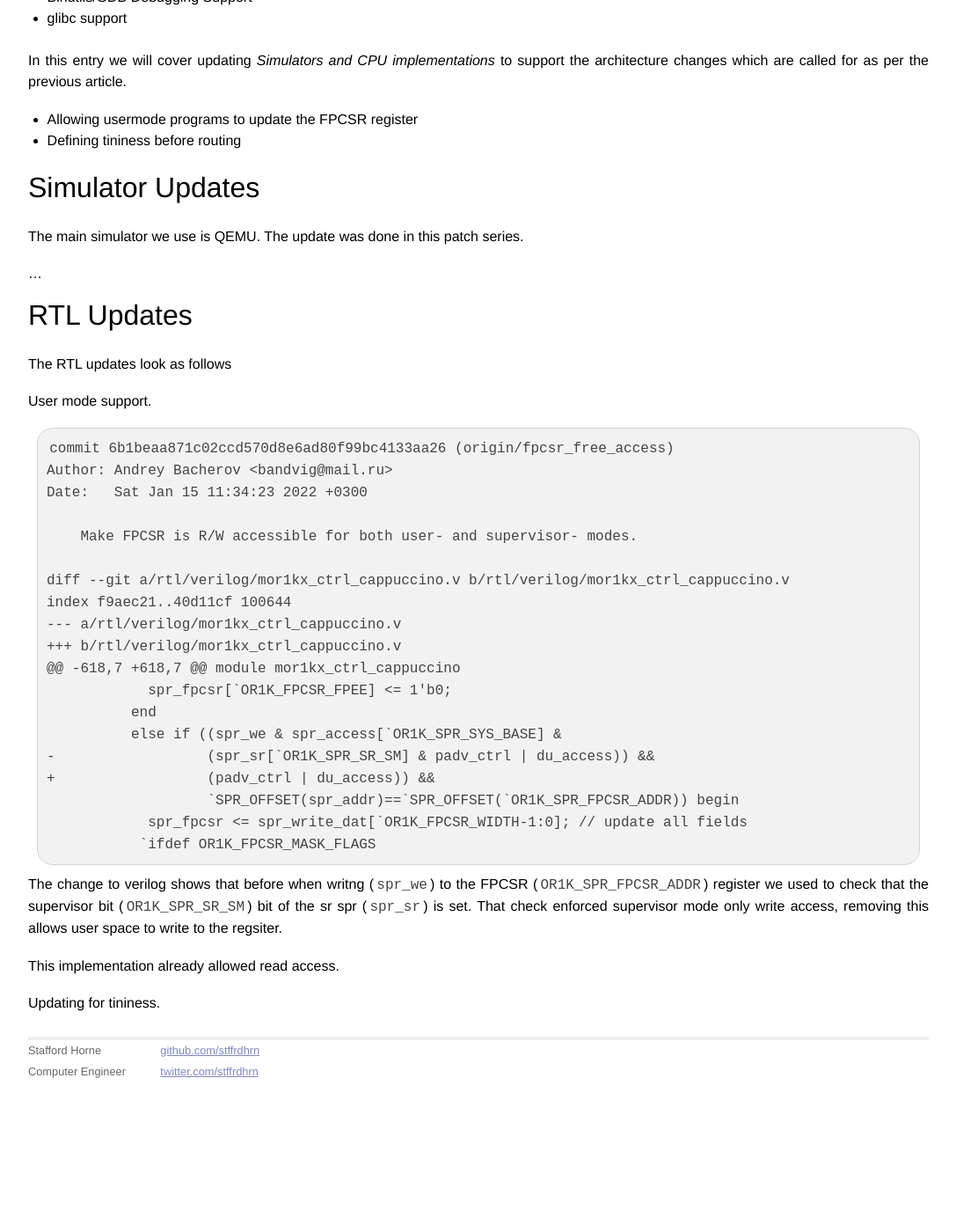
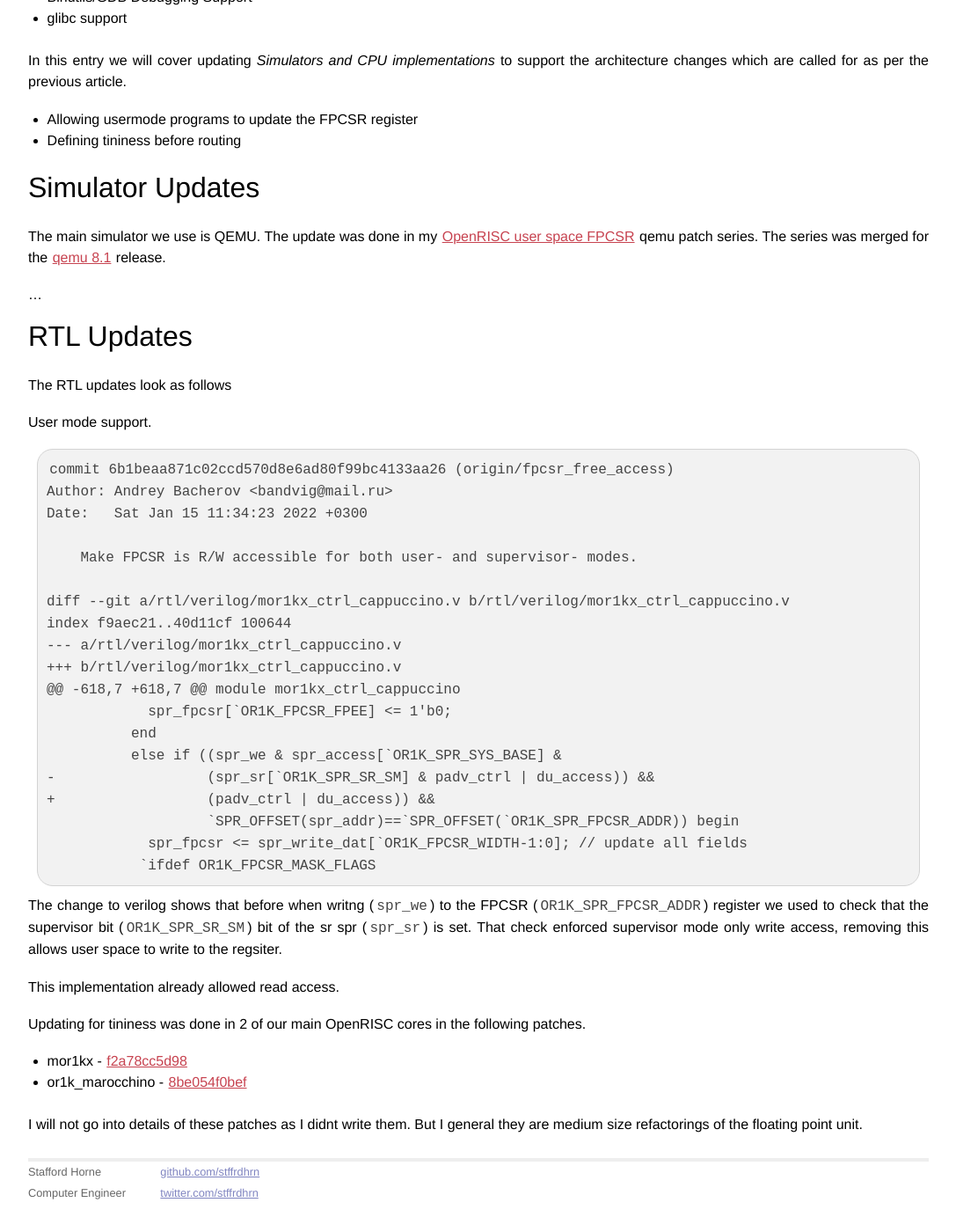
Before and after one commit to stffrdhrn/stffrdhrn.github.io, a Jekyll site: the page built from _posts/2023-05-13-or1k-fpu-hw.md, in a window 1280 px wide and 1400 px high, scrolled down 414 px. Shown: the whole window at 88% size, without its empty margins (96-1183 px from the left). Built offline with Jekyll 4.4.1, drawn with Linux system fonts in a browser that asks for light colours; before the commit the page ends 1690 px from its top, so only the background shows below that.

Commit message:
fpu-hw: Add links for the fpu update work

```diff
--- a/_posts/2023-05-13-or1k-fpu-hw.md
+++ b/_posts/2023-05-13-or1k-fpu-hw.md
@@ -24,7 +24,10 @@ the architecture changes which are called for as per the previous article.
 
 # Simulator Updates
 
-The main simulator we use is QEMU.  The update was done in this patch series.
+The main simulator we use is QEMU.  The update was done in my
+[OpenRISC user space FPCSR](https://lore.kernel.org/qemu-devel/20230511151000.381911-1-shorne@gmail.com/#r)
+qemu patch series.  The series was merged for the
+[qemu 8.1](https://wiki.qemu.org/ChangeLog/8.1) release.
 
 ...
 
@@ -62,4 +65,11 @@ enforced supervisor mode only write access, removing this allows user space to w
 
 This implementation already allowed read access.
 
-Updating for tininess.
+Updating for tininess was done in 2 of our main OpenRISC cores in the following
+patches.
+
+ - mor1kx          - [f2a78cc5d98](https://github.com/openrisc/mor1kx/commit/f2a78cc5d98123e63af4b23296795d95ffdfd854)
+ - or1k_marocchino - [8be054f0bef](https://github.com/openrisc/or1k_marocchino/commit/8be054f0bef95bd94238509ced79ef5ec7a57417)
+
+I will not go into details of these patches as I didnt write them.  But I
+general they are medium size refactorings of the floating point unit.
```
